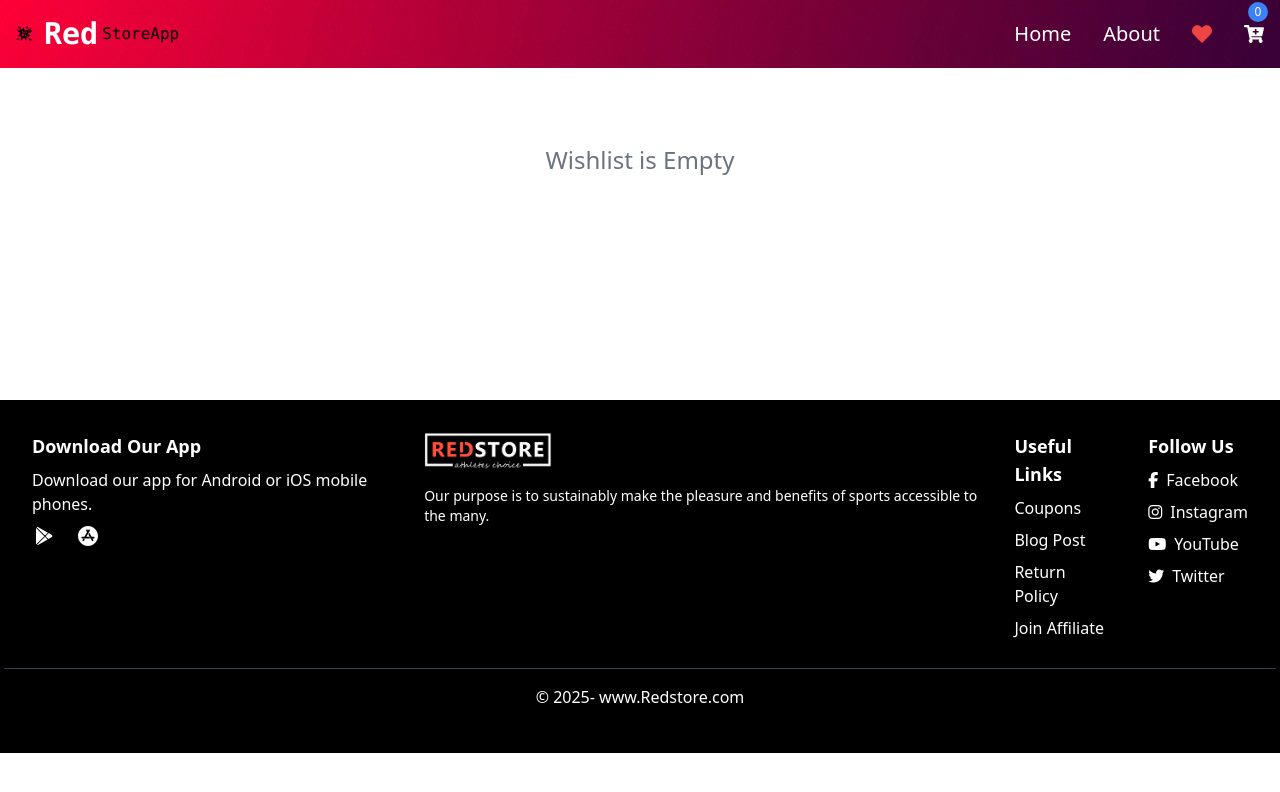
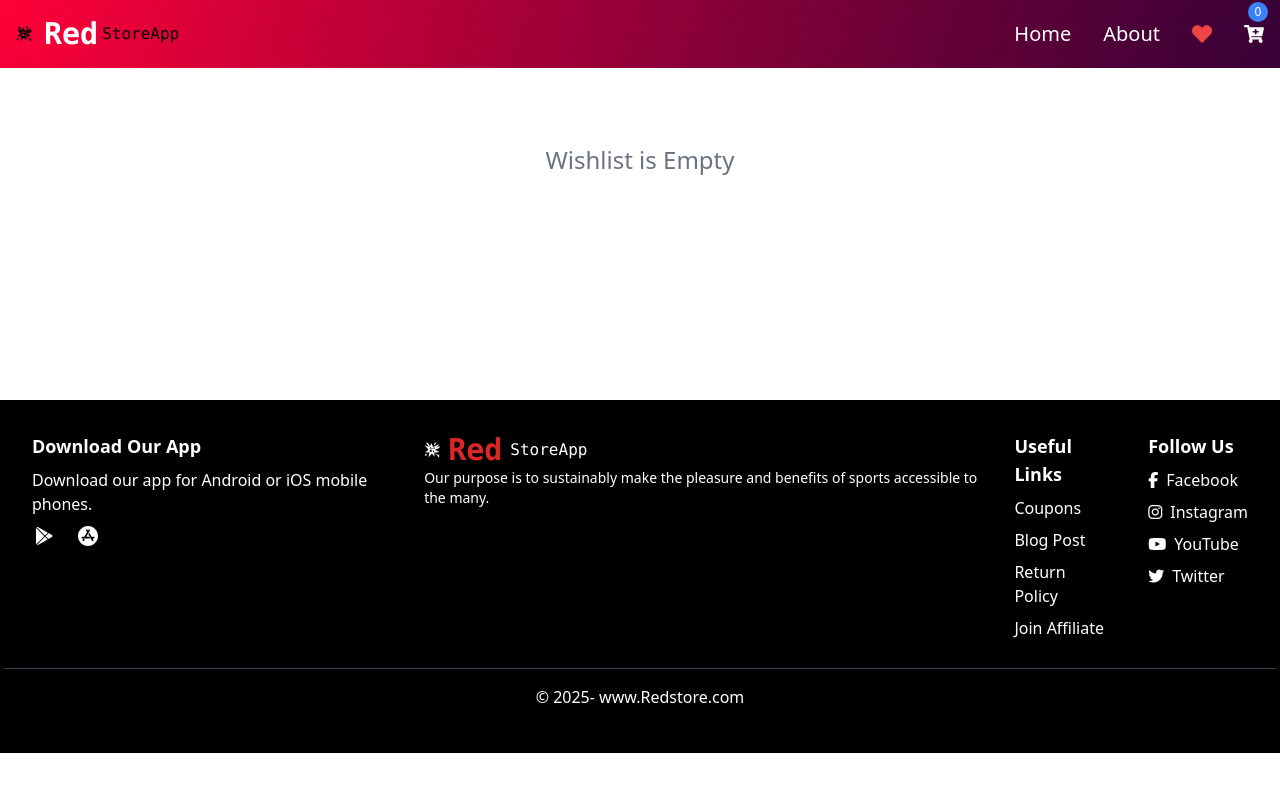
Before and after one commit to Rahulpardhan001/ShopingApp-Redux-toolkit, a React (Vite) app: page /wishlist in a window 1280 px wide. Shown: the top 792 px of the page. Built offline with nearby package versions, Linux system fonts and the light colour scheme.

Commit message:
handle icon

```diff
--- a/src/Components/Footer.jsx
+++ b/src/Components/Footer.jsx
@@ -1,6 +1,7 @@
 import React from 'react';
 import { BiLogoPlayStore } from "react-icons/bi";
 import { RiAppStoreFill } from "react-icons/ri";
+import { GiSquib } from "react-icons/gi";
 function Footer() {
   return (
     <>
@@ -22,7 +23,10 @@ function Footer() {
 
             {/* Column 2: Logo and Info Section */}
             <div className="fot-col2 p-2  ">
-              <img className="w-32 mb-4" src="../src/assets/im/logo-white.png" alt="Red store" />
+              {/* <img className="w-32 mb-4" src="../src/assets/im/logo-white.png" alt="Red store" /> */}
+            <div className='flex gap-2 items-center font-mono'>
+            <GiSquib /><span className='text-red-600 text-3xl font-semibold'>Red</span> StoreApp
+            </div>
               <p className="text-sm">
                 Our purpose is to sustainably make the pleasure and benefits of sports accessible to the many.
               </p>
```
